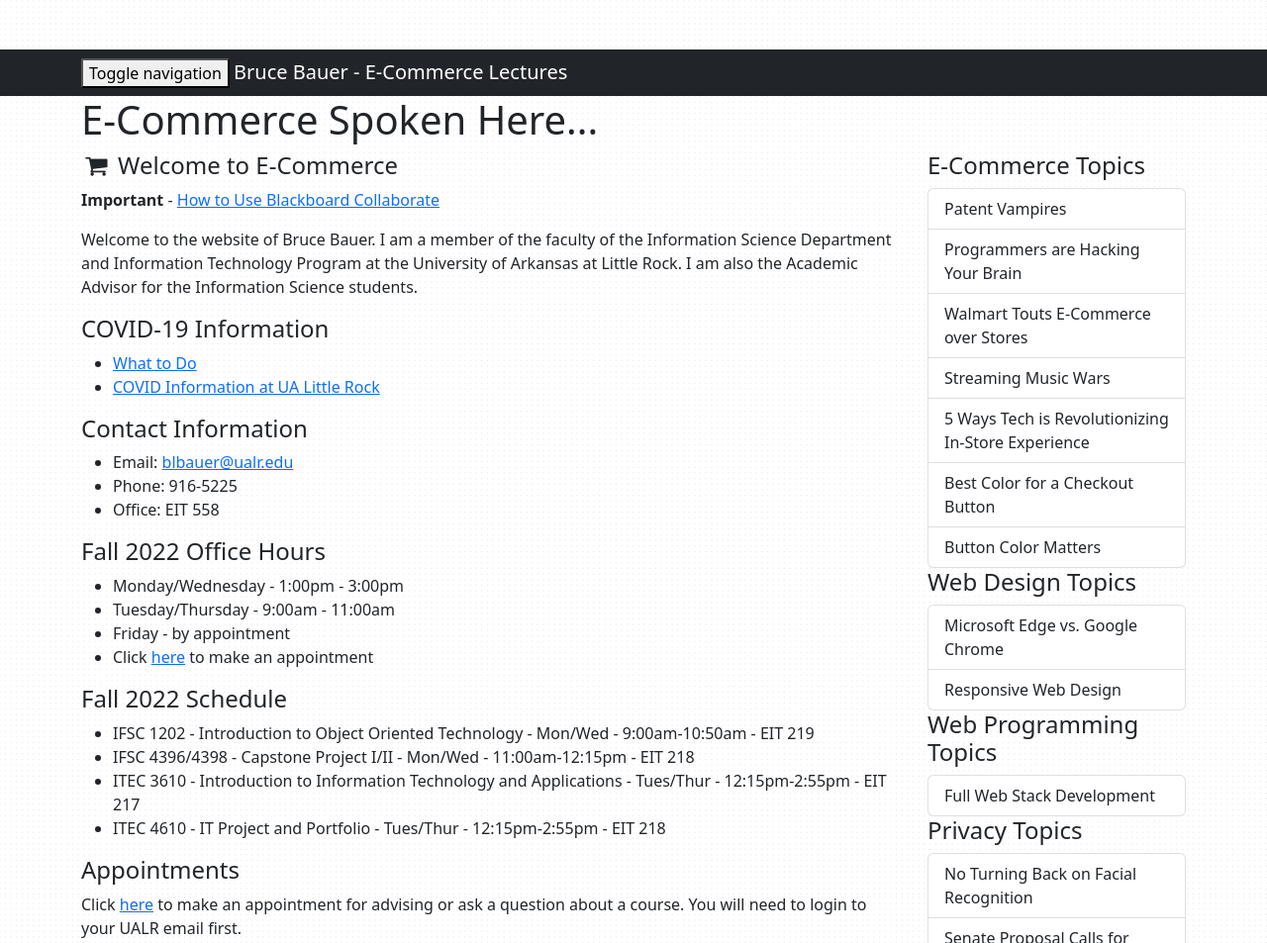
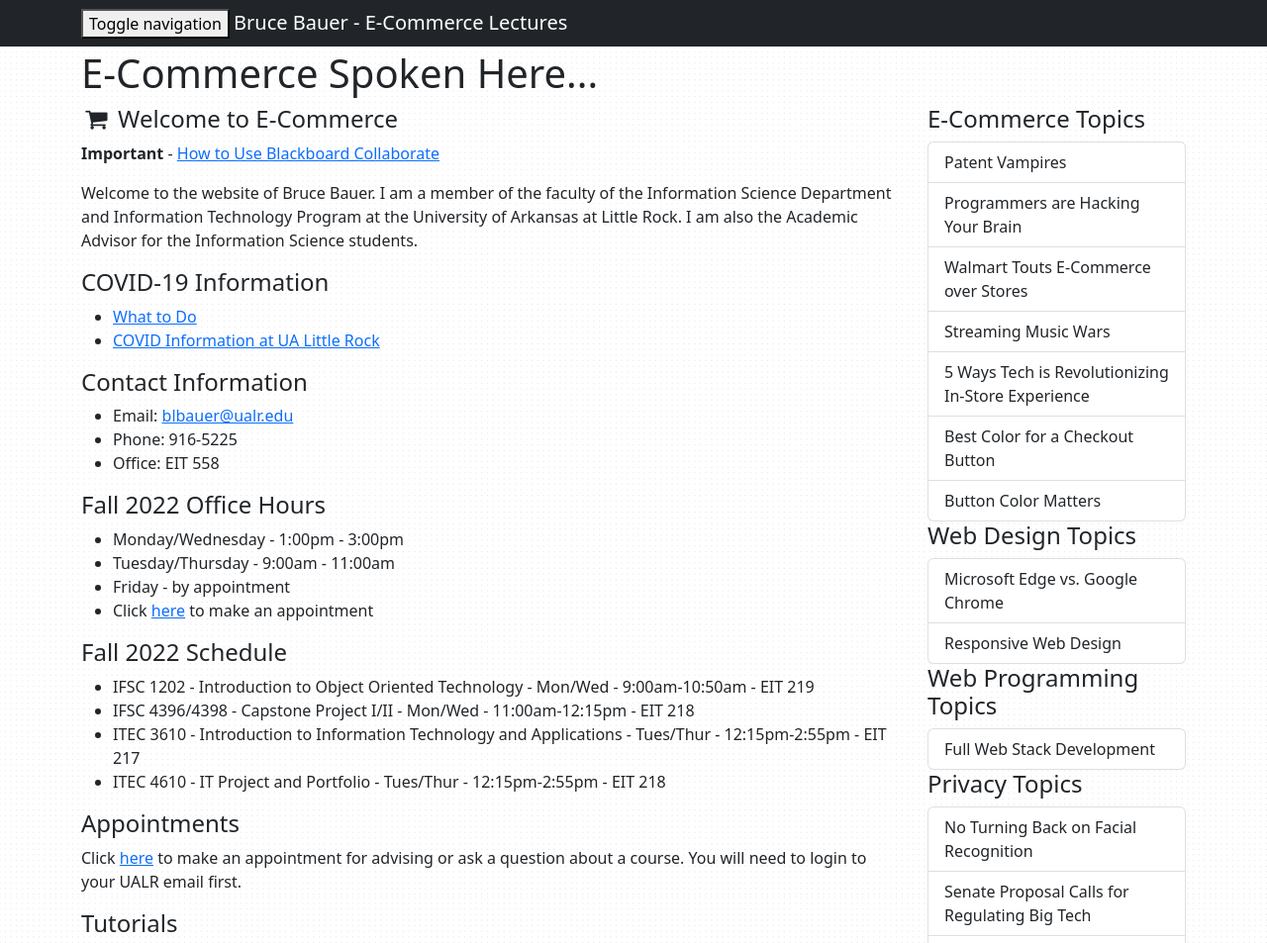
Before and after one commit to blbauer/web, a plain HTML site: page index.html in a window 1280 px wide. Shown: the top 953 px of the page at 99% size. Drawn offline with nearby package versions, Linux system fonts and the light colour scheme.

Commit message:
Update index.html

```diff
--- a/index.html
+++ b/index.html
@@ -36,7 +36,7 @@ if (window.location.hostname.indexOf("github") != -1) {
 <div id="navigation" w3-include-html="bootstrap/inc/navigation.html"></div>
 -->
    <!-- Navigation -->
-    <nav class="navbar navbar-dark bg-dark navbar-fixed-top" role="navigation">
+    <nav class="navbar navbar-dark bg-dark fixed-top" role="navigation">
         <div class="container">
             <!-- Brand and toggle get grouped for better mobile display -->
             <div class="navbar-header">
```
